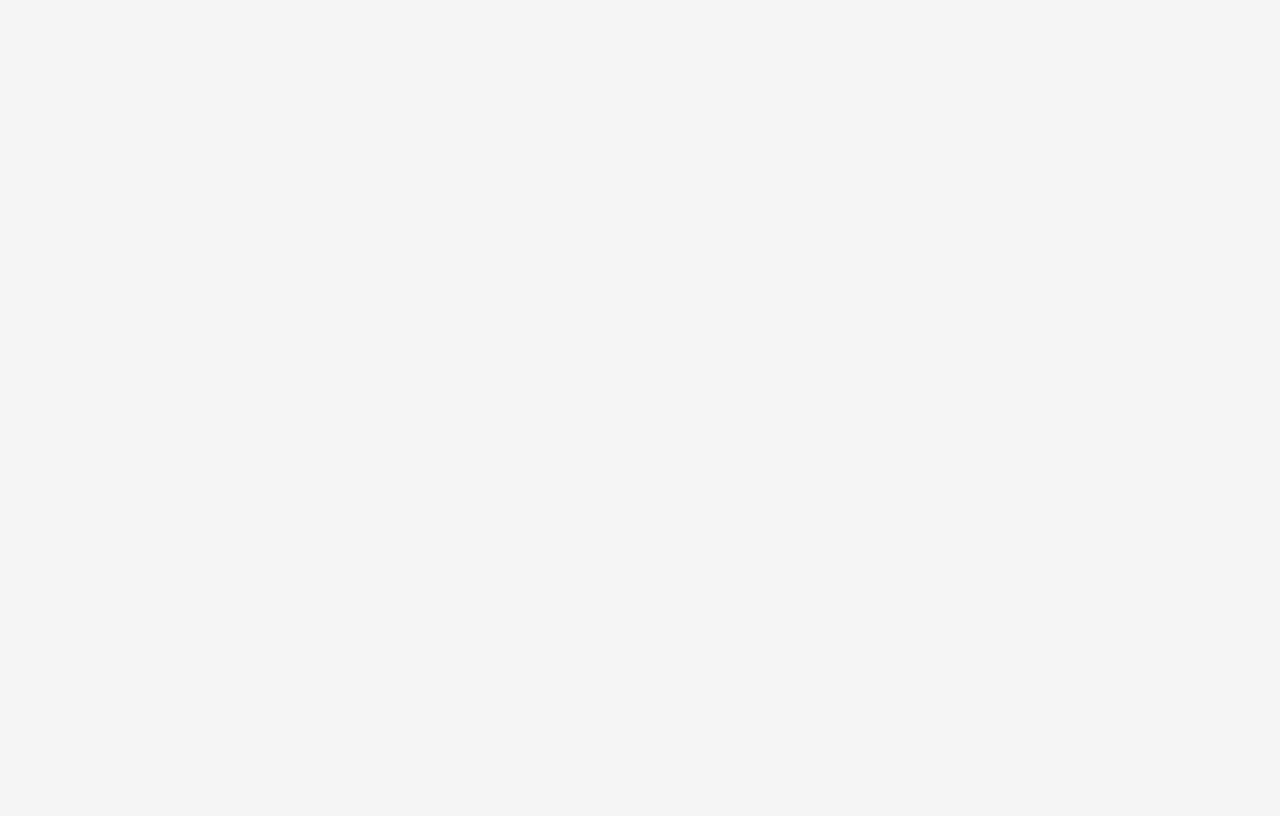
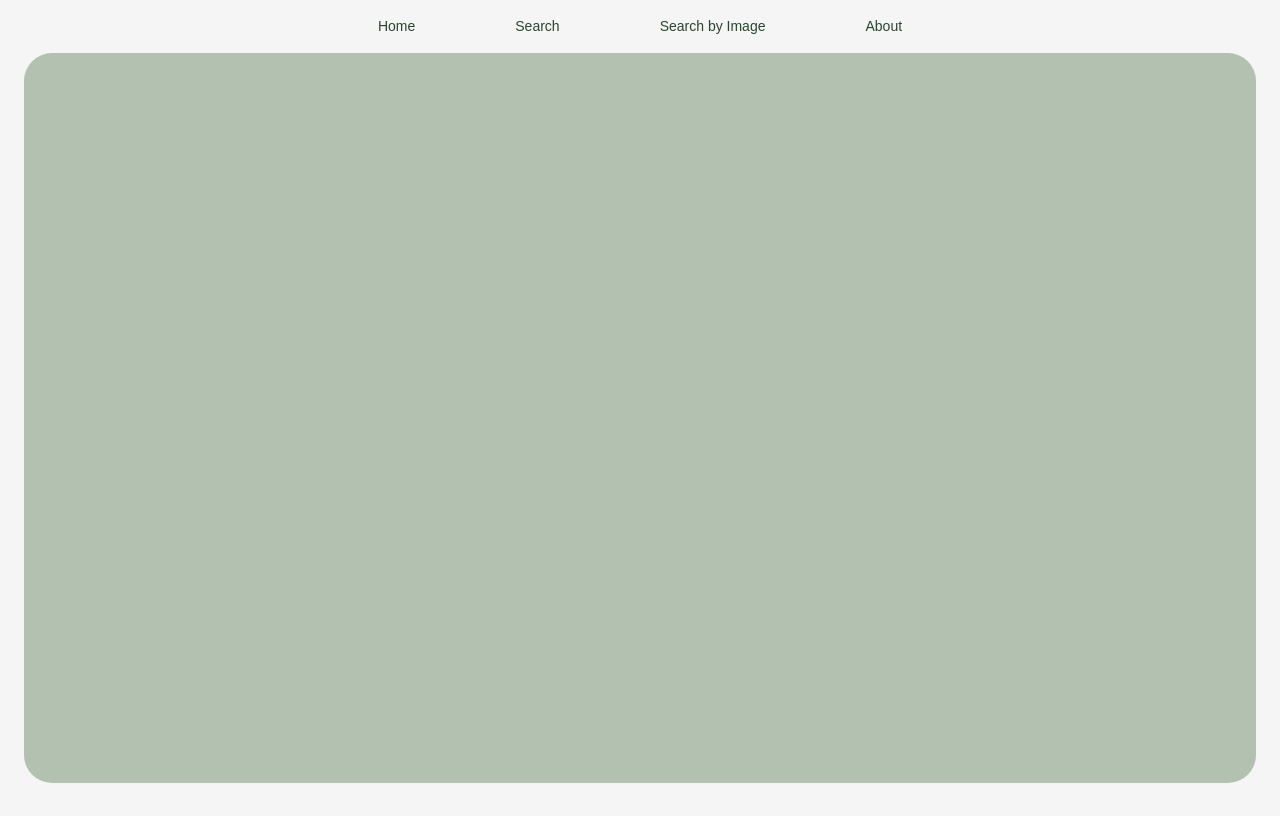
Before and after one commit to devinammar/flant, a React (Vite) app: page /searchbyimage in a window 1280 px wide. Before the commit this address had no page. Built offline with nearby package versions, Linux system fonts and the light colour scheme.

Commit message:
Adjusted searchbyimage page

```diff
--- a/src/main.jsx
+++ b/src/main.jsx
@@ -3,6 +3,7 @@ import { createRoot } from 'react-dom/client'
 import { BrowserRouter as Router, Route, Routes } from 'react-router-dom';
 import { Home } from './pages/home';
 import { Search } from './pages/search';
+import { Searchbyimage } from './pages/searchbyimage';
 import './main.css'
 
 createRoot(document.getElementById('root')).render(
@@ -11,6 +12,7 @@ createRoot(document.getElementById('root')).render(
       <Routes>
         <Route path="/" element={<Home />}/>
         <Route path="/search" element={<Search />}/>
+        <Route path="/searchbyimage" element={<Searchbyimage />}/>
       </Routes>
     </Router>
   </StrictMode>,
--- a/src/pages/searchbyimage.jsx
+++ b/src/pages/searchbyimage.jsx
@@ -0,0 +1,11 @@
+import { Topbar } from '../components/topbar'
+import { Widebox1 } from '../components/widebox1'
+
+export const Searchbyimage = () => {
+    return (
+        <div className='grid'>
+        <Topbar />
+        <Widebox1 background="color" />
+        </div>
+    );
+};
```
